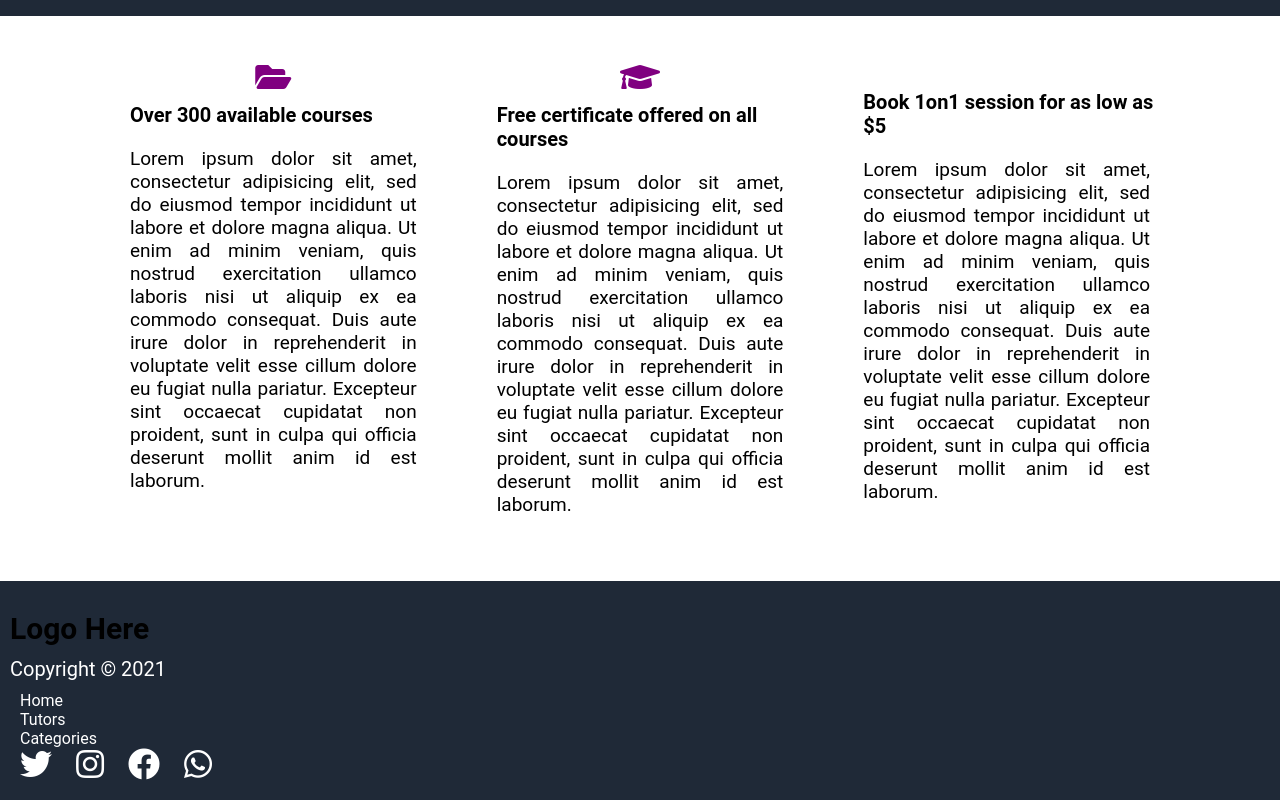
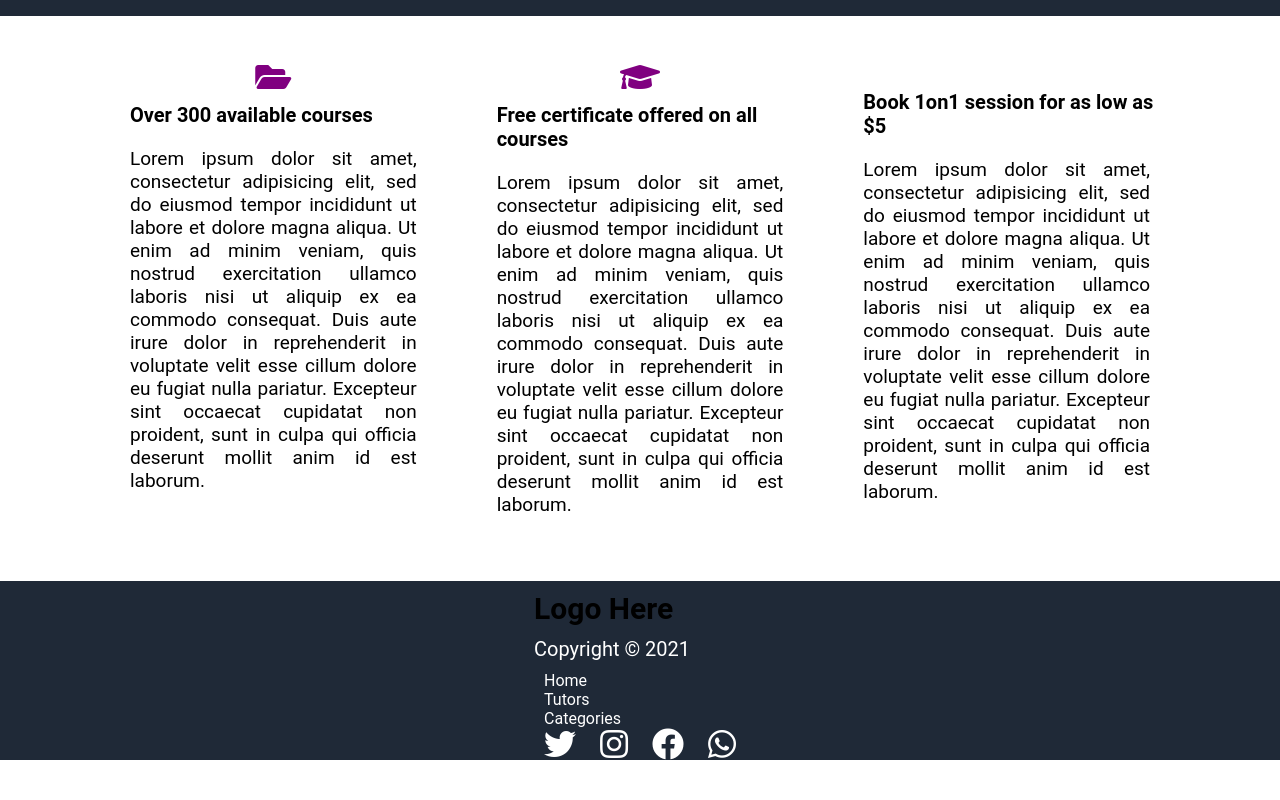
Before and after one commit to dzphenix/First-Landing-Page, a plain HTML site: page index.html in a window 1280 px wide. Shown: the part 454-1254 px from the top of the page. After the commit the page ends 1214 px from the top, so only its background shows below. Drawn offline with Linux system fonts and the light colour scheme; some icons are missing.

Commit message:
updated now

```diff
--- a/styles.css
+++ b/styles.css
@@ -227,13 +227,13 @@
 
 /* Add padding around the footer as well */
 
-footer  {
+footer .flex {
   background-color: #1f2937;
-  padding: 20px 10px;
   display: flex;
   justify-content: space-between;
-  align-items: center;
+  align-items: stretch;
   height: 100%;
+
 }
 
 /* Sets all link texts to white and puts margin to the left and right */
```
